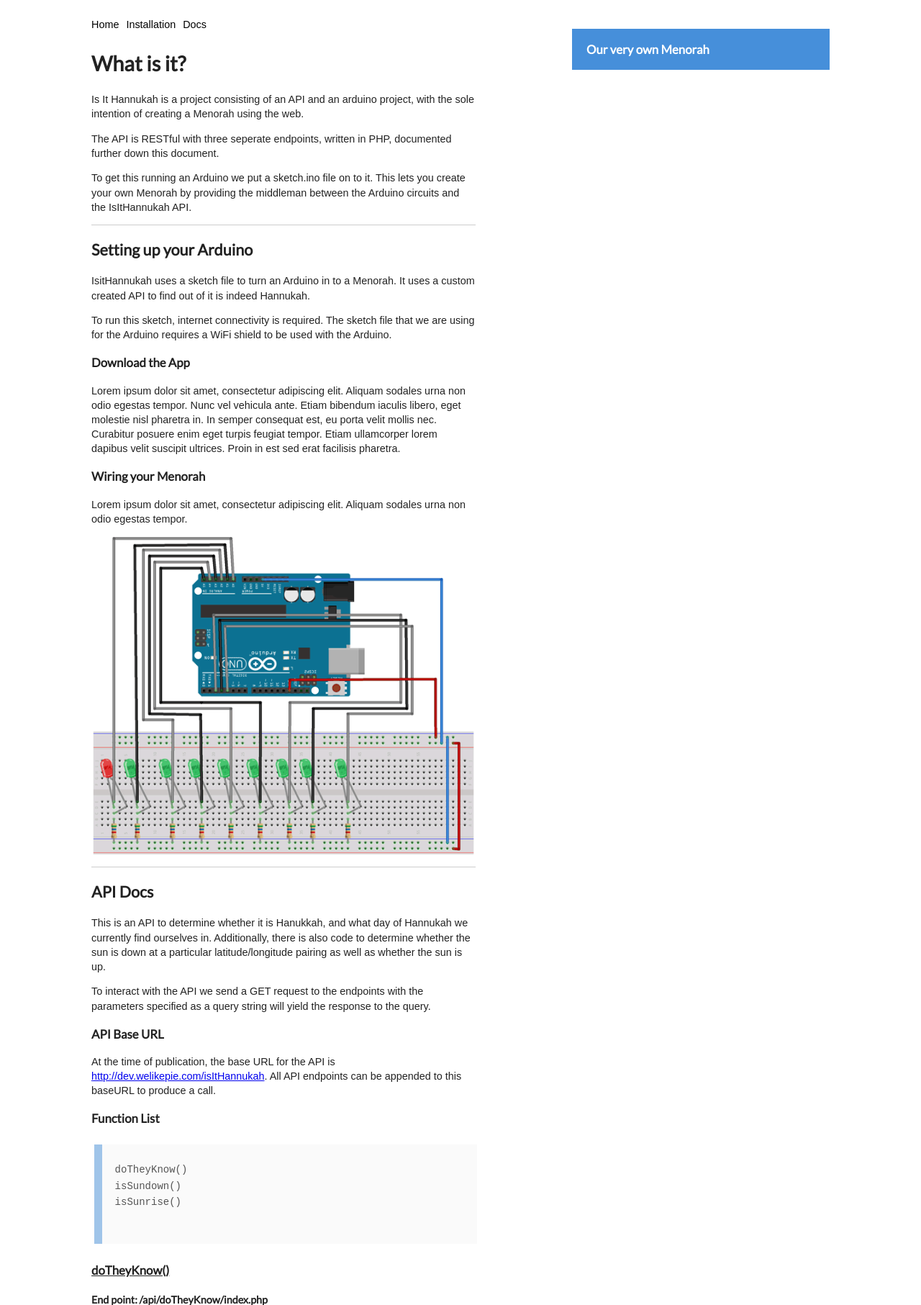
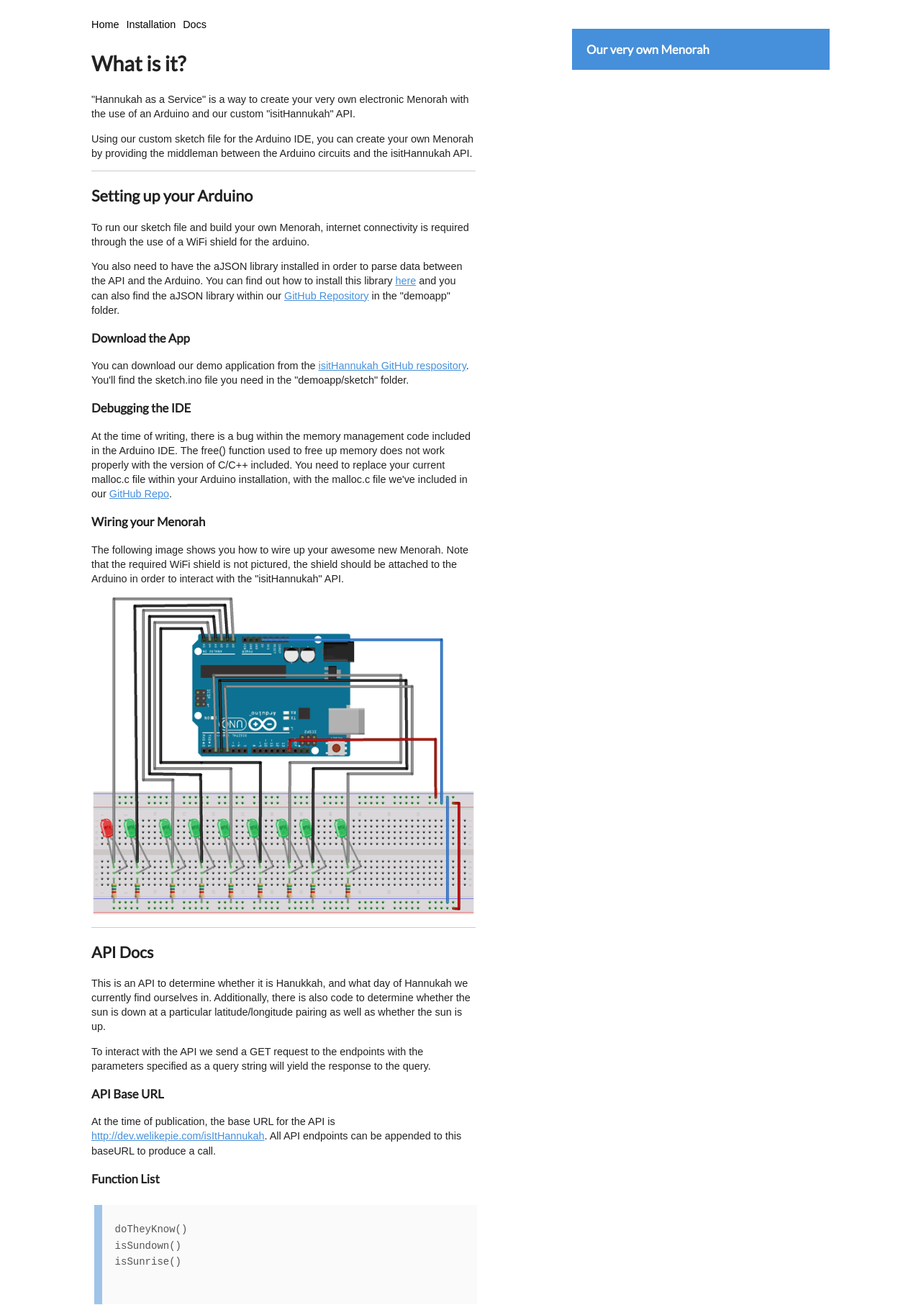
Before and after one commit to welikepie/isItHanukkah, a PHP site: page / in a window 1280 px wide. Shown: the part 258-2071 px from the top of the page at 72% size. Run offline with PHP 8.4, Linux system fonts and the light colour scheme; some libraries are stand-ins or nearby versions.

Commit message:
All content added.

```diff
--- a/site/css/main.css
+++ b/site/css/main.css
@@ -198,6 +198,11 @@ pre {
 
 iframe {
     min-height: 55%;
+}
+
+p a {
+    color: #468fda;
+    text-decoration: underline;
 }
 
 /* ==========================================================================
--- a/site/index.html
+++ b/site/index.html
@@ -40,25 +40,27 @@
 
                     <header>
                         <h1><a name="home">What is it?</a></h1>
-                        <p>Is It Hannukah is a project consisting of an API and an arduino project, with the sole intention of creating a Menorah using the web.</p>
+                        <p>"Hannukah as a Service" is a way to create your very own electronic Menorah with the use of an Arduino and our custom "isitHannukah" API.</p>
 
-                        <p>The API is RESTful with three seperate endpoints, written in PHP, documented further down this document.</p>
-
-                        <p>To get this running an Arduino we put a sketch.ino file on to it. This lets you create your own Menorah by providing the middleman between the Arduino circuits and the IsItHannukah API.</p>
+                        <p>Using our custom sketch file for the Arduino IDE, you can create your own Menorah by providing the middleman between the Arduino circuits and the isitHannukah API.</p>
                     </header>
                     <hr/>
                     <section>
                         <h2><a name="installation">Setting up your Arduino</a></h2>
-                        <p>IsitHannukah uses a sketch file to turn an Arduino in to a Menorah. It uses a custom created API to find out of it is indeed Hannukah.</p>
-                        <p>To run this sketch, internet connectivity is required. The sketch file that we are using for the Arduino requires a WiFi shield to be used with the Arduino.</p>
+                        <p>To run our sketch file and build your own Menorah, internet connectivity is required through the use of a WiFi shield for the arduino.</p>
+                        <p>You also need to have the aJSON library installed in order to parse data between the API and the Arduino. You can find out how to install this library <a href="http://arduino.cc/en/Guide/Libraries">here</a> and you can also find the aJSON library within our <a href="https://github.com/welikepie/isItHannukah/">GitHub Repository</a> in the "demoapp" folder.</p>
                     </section>
                     <section>
                         <h3>Download the App</h3>
-                        <p>Lorem ipsum dolor sit amet, consectetur adipiscing elit. Aliquam sodales urna non odio egestas tempor. Nunc vel vehicula ante. Etiam bibendum iaculis libero, eget molestie nisl pharetra in. In semper consequat est, eu porta velit mollis nec. Curabitur posuere enim eget turpis feugiat tempor. Etiam ullamcorper lorem dapibus velit suscipit ultrices. Proin in est sed erat facilisis pharetra.</p>
+                        <p>You can download our demo application from the <a href="https://github.com/welikepie/isItHannukah/">isitHannukah GitHub respository</a>. You'll find the sketch.ino file you need in the "demoapp/sketch" folder.</p>
+                    </section>
+                    <section>
+                        <h3>Debugging the IDE</h3>
+                        <p>At the time of writing, there is a bug within the memory management code included in the Arduino IDE. The free() function used to free up memory does not work properly with the version of C/C++ included. You need to replace your current malloc.c file within your Arduino installation, with the malloc.c file we've included in our <a href="https://github.com/welikepie/isItHannukah/">GitHub Repo</a>.
                     </section>
                     <section>
                         <h3>Wiring your Menorah</h3>
-                        <p>Lorem ipsum dolor sit amet, consectetur adipiscing elit. Aliquam sodales urna non odio egestas tempor.</p>
+                        <p>The following image shows you how to wire up your awesome new Menorah. Note that the required WiFi shield is not pictured, the shield should be attached to the Arduino in order to interact with the "isitHannukah" API.</p>
                         <img src="https://raw.github.com/welikepie/isItHannukah/master/site/img/wiring.png"></img>
                     </section>
 
```
